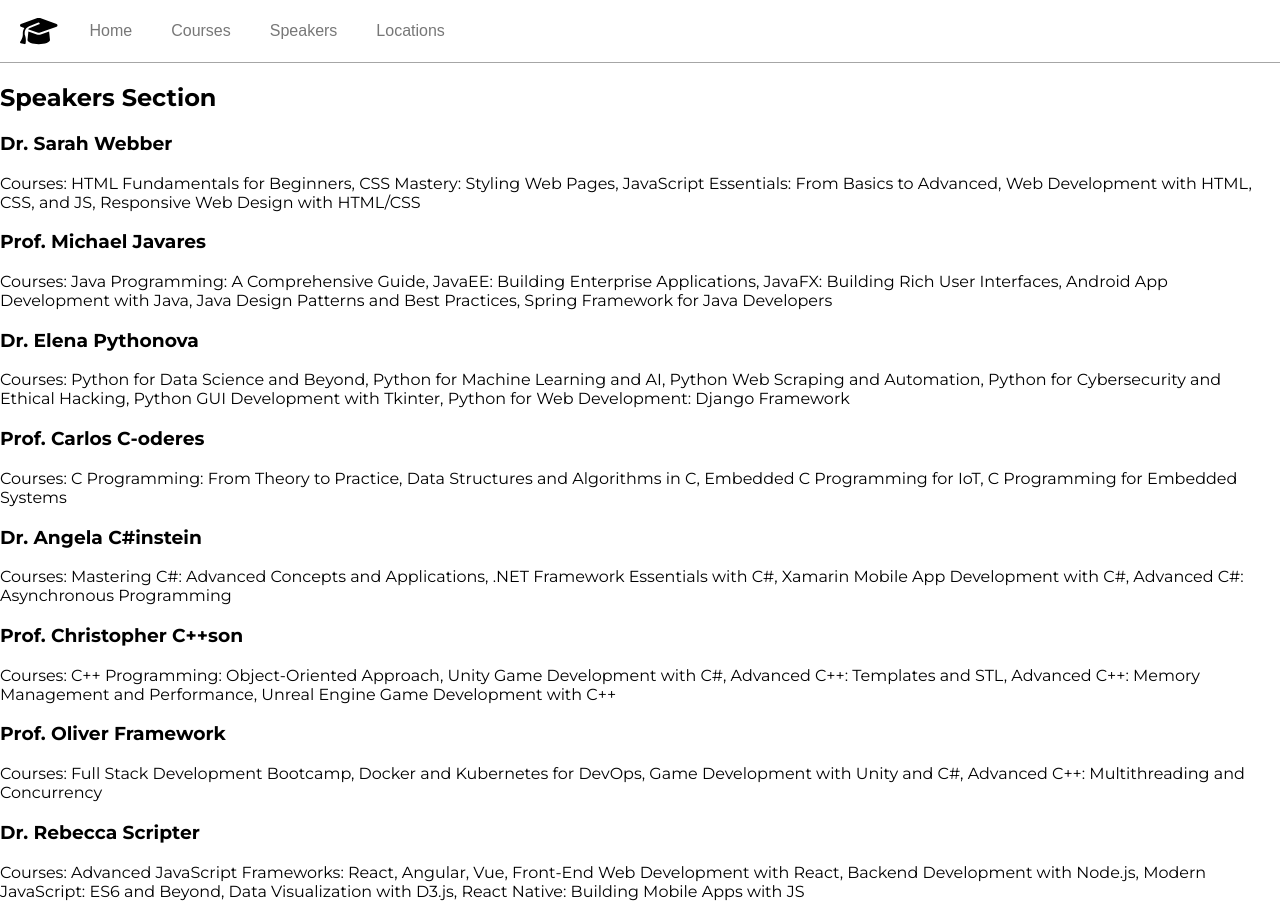
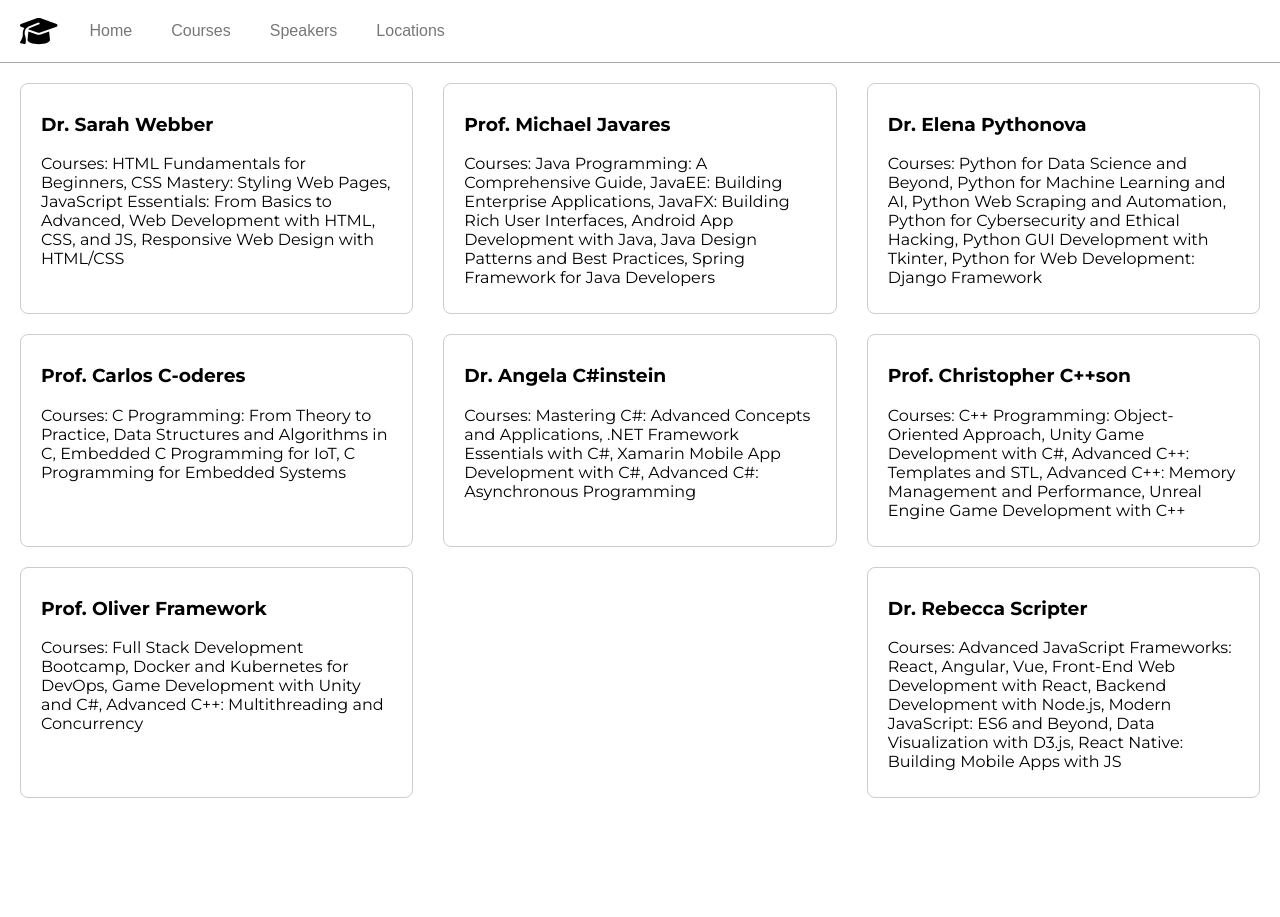
Before and after one commit to tommys0/courses-web-react0, a React (Vite) app in the folder react/: page / in a window 1280 px wide. Both pictures are taken after a click on the button "Speakers". After the commit the page ends 818 px from the top, so only its background shows below. Built offline with nearby package versions, Linux system fonts and the light colour scheme.

Commit message:
Design for speaker cards

```diff
--- a/react/src/components/cardComponents.jsx
+++ b/react/src/components/cardComponents.jsx
@@ -23,7 +23,7 @@ const CourseCard = ({ course }) => {
 
 const SpeakerCard = ({ speaker, courses }) => {
     return (
-        <div className="card">
+        <div className="speaker-card">
             <h3>{speaker}</h3>
             <p>Courses: {courses.join(', ')}</p>
         </div>
--- a/react/src/components/sections/speakerSection.jsx
+++ b/react/src/components/sections/speakerSection.jsx
@@ -4,8 +4,7 @@ import data from "../data/myData.jsx";
 
 const speakerSection = () => {
     return (
-        <div>
-            <h2>Speakers Section</h2>
+        <div className={'speakerCardContainer'}>
             {renderSpeakerCards(data)}
         </div>
     );
--- a/react/src/index.css
+++ b/react/src/index.css
@@ -127,3 +127,22 @@ body {
   font-size: 0.7em;
   color: #a6a6a6;
 }
+
+.speakerCardContainer {
+  display: flex;
+  flex-wrap: wrap;
+  justify-content: space-between;
+  gap: 20px;
+  margin: 20px;
+}
+
+.speaker-card {
+  background-color: #fff;
+  max-width: 400px;
+  min-width: 230px;
+  border: 1px solid #ccc;
+  border-radius: 8px;
+  padding: 10px 20px 10px 20px;
+  width: calc(33.33% - 20px);
+  box-sizing: border-box;
+}
```
